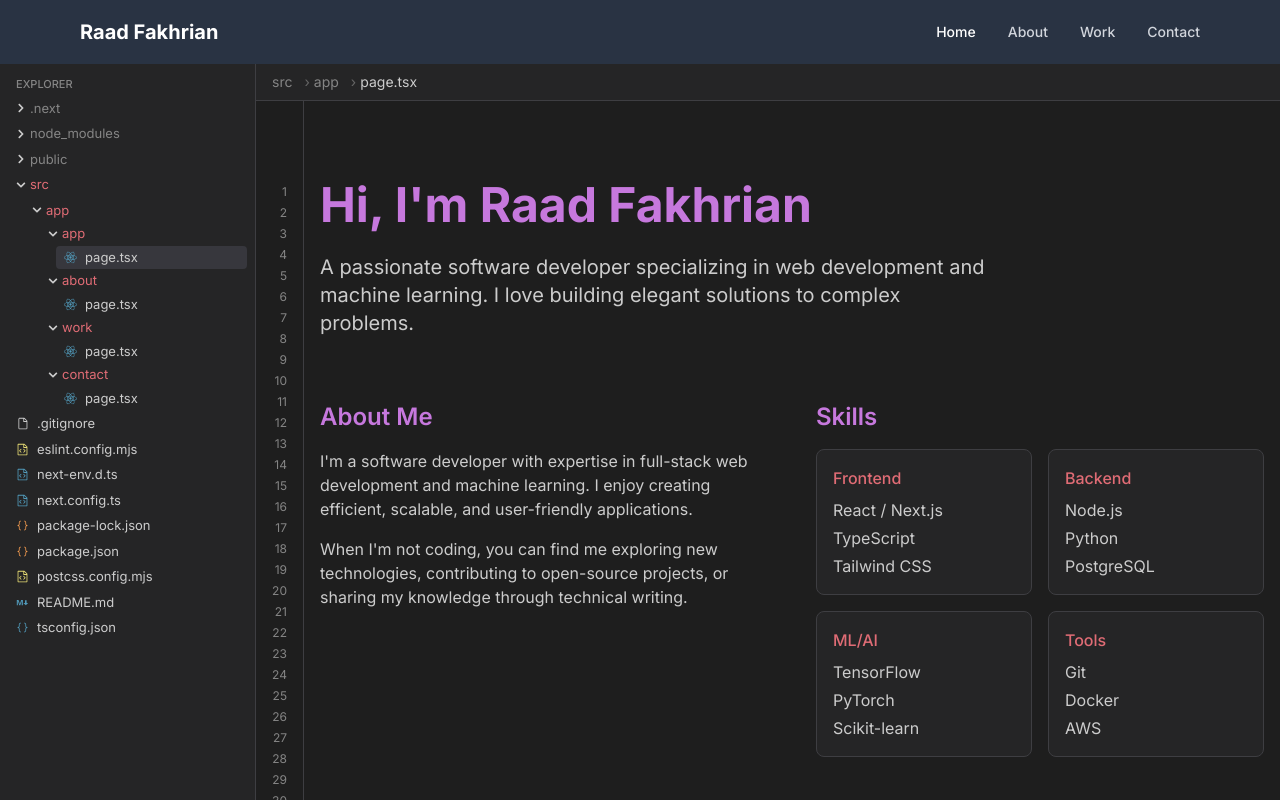
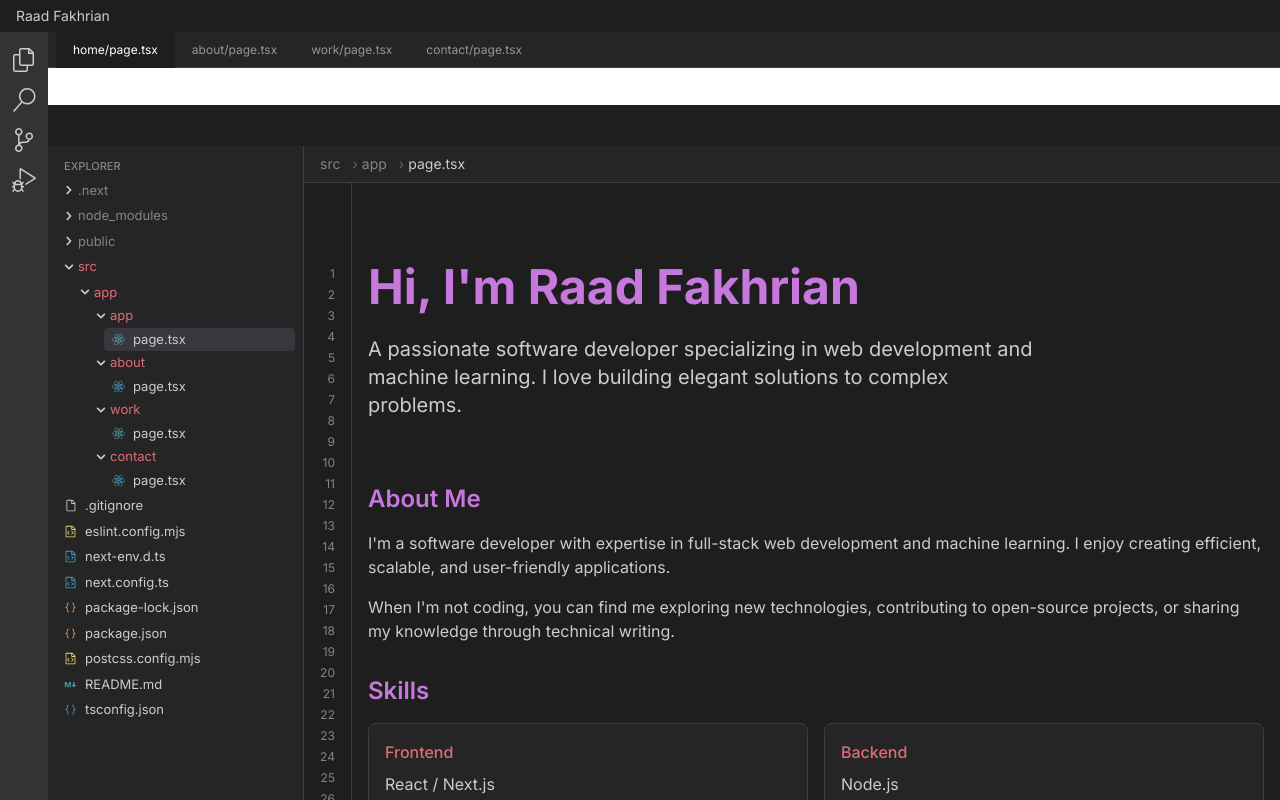
Before and after one commit to raadthedeveloper/website, a Next.js app: page / in a window 1280 px wide. Shown: the top 800 px of the page. Built offline with nearby package versions, Linux system fonts and the light colour scheme.

Commit message:
UI changes

```diff
--- a/src/app/about/page.tsx
+++ b/src/app/about/page.tsx
@@ -8,8 +8,8 @@ export default function About() {
       <div className="text-[#cccccc]">
         <h1 className="text-4xl font-bold mb-12 text-[#C678DD]">About Me</h1>
 
-        <div className="grid grid-cols-1 md:grid-cols-2 gap-12">
         <div>
+          <div className="mb-12">
             <h2 className="text-2xl font-semibold mb-4 text-[#C678DD]">Background</h2>
             <p className="text-[#cccccc] mb-4">
               I'm a software developer with a passion for creating elegant solutions
@@ -25,9 +25,9 @@ export default function About() {
             </p>
           </div>
 
-          <div>
+          <div className="mb-12">
             <h2 className="text-2xl font-semibold mb-4 text-[#C678DD]">Experience</h2>
-            <div className="space-y-6">
+            <div className="grid grid-cols-1 md:grid-cols-2 gap-6">
               <div className="bg-[#252526] p-6 rounded-lg border border-[#3e3e42]">
                 <h3 className="text-xl font-semibold mb-2 text-[#E06C75]">Software Developer</h3>
                 <p className="text-[#858585] mb-2">2020 - Present</p>
@@ -49,9 +49,8 @@ export default function About() {
               </div>
             </div>
           </div>
-        </div>
 
-        <div className="mt-12">
+          <div>
             <h2 className="text-2xl font-semibold mb-6 text-[#C678DD]">Education</h2>
             <div className="grid grid-cols-1 md:grid-cols-2 gap-6">
               <div className="bg-[#252526] p-6 rounded-lg border border-[#3e3e42]">
@@ -68,6 +67,7 @@ export default function About() {
             </div>
           </div>
         </div>
+      </div>
     </PageLayout>
   );
 }
--- a/src/app/contact/page.tsx
+++ b/src/app/contact/page.tsx
@@ -31,7 +31,7 @@ export default function Contact() {
       <div className="text-[#cccccc]">
         <h1 className="text-4xl font-bold mb-12 text-[#C678DD]">Get in Touch</h1>
 
-        <div className="grid grid-cols-1 md:grid-cols-2 gap-12">
+        <div className="grid grid-cols-1 gap-12">
           <div>
             <h2 className="text-2xl font-semibold mb-4 text-[#C678DD]">Contact Information</h2>
             <p className="text-[#cccccc] mb-8">
@@ -39,14 +39,7 @@ export default function Contact() {
               Feel free to reach out through the form or via social media.
             </p>
 
-            <div className="space-y-4">
-              <div>
-                <h3 className="font-medium mb-2 text-[#E06C75]">Email</h3>
-                <a href="mailto:raad.fakhrian@gmail.com" className="text-[#cccccc] hover:text-white transition-colors">
-                  raad.fakhrian@gmail.com
-                </a>
-              </div>
-
+            <div className="space-y-4 mb-8">
               <div>
                 <h3 className="font-medium mb-2 text-[#E06C75]">Social Media</h3>
                 <div className="flex gap-6">
@@ -70,10 +63,15 @@ export default function Contact() {
                   </a>
                 </div>
               </div>
+
+              <div>
+                <h3 className="font-medium mb-2 text-[#E06C75]">Email</h3>
+                <a href="mailto:raad.fakhrian@gmail.com" className="text-[#cccccc] hover:text-white transition-colors">
+                  raad.fakhrian@gmail.com
+                </a>
+              </div>
             </div>
-          </div>
 
-          <div>
             <form onSubmit={handleSubmit} className="space-y-6 bg-[#252526] p-6 rounded-lg border border-[#3e3e42]">
               <div>
                 <label htmlFor="name" className="block text-sm font-medium text-[#E06C75] mb-1">
--- a/src/app/page.tsx
+++ b/src/app/page.tsx
@@ -18,8 +18,8 @@ export default function Home() {
           </p>
         </div>
 
-        <div className="grid grid-cols-1 md:grid-cols-2 gap-12 mb-16">
-          <div>
+        <div className="mb-16">
+          <div className="mb-8">
             <h2 className="text-2xl font-semibold mb-4 text-[#C678DD]">About Me</h2>
             <p className="text-[#cccccc] mb-4">
               I'm a software developer with expertise in full-stack web development
@@ -72,7 +72,7 @@ export default function Home() {
           </div>
         </div>
 
-        <div className="text-center">
+        <div>
           <h2 className="text-2xl font-semibold mb-6 text-[#C678DD]">Let's Connect</h2>
           <div className="flex justify-center gap-6">
             <a
--- a/src/components/Navigation.tsx
+++ b/src/components/Navigation.tsx
@@ -2,6 +2,7 @@
 
 import Link from 'next/link';
 import { usePathname } from 'next/navigation';
+import { VscFiles, VscSearch, VscSourceControl, VscDebugAlt } from 'react-icons/vsc';
 
 export default function Navigation() {
   const pathname = usePathname();
@@ -9,60 +10,56 @@ export default function Navigation() {
   const isActive = (path: string) => pathname === path;
 
   return (
-    <nav className="fixed top-0 left-0 right-0 bg-gray-800/95 backdrop-blur-sm z-50">
-      <div className="max-w-6xl mx-auto px-4">
-        <div className="flex items-center justify-between h-16">
-          <Link
-            href="/"
-            className="text-xl font-bold text-white hover:text-gray-200 transition-colors"
-          >
-            Raad Fakhrian
-          </Link>
+    <>
+      {/* Top Bar */}
+      <div className="fixed top-0 left-0 right-0 h-8 bg-[#1e1e1e] flex items-center px-4 z-50">
+        <span className="text-[#cccccc] text-sm">Raad Fakhrian</span>
+      </div>
 
-          <div className="flex gap-8">
+      {/* Side Icons */}
+      <div className="fixed top-8 left-0 bottom-0 w-12 bg-[#333333] flex flex-col items-center py-2 z-50">
+        <button className="p-2 text-[#cccccc] hover:text-white">
+          <VscFiles size={24} />
+        </button>
+        <button className="p-2 text-[#cccccc] hover:text-white">
+          <VscSearch size={24} />
+        </button>
+        <button className="p-2 text-[#cccccc] hover:text-white">
+          <VscSourceControl size={24} />
+        </button>
+        <button className="p-2 text-[#cccccc] hover:text-white">
+          <VscDebugAlt size={24} />
+        </button>
+      </div>
+
+      {/* Tab Bar */}
+      <div className="fixed top-8 left-12 right-0 h-9 bg-[#252526] flex items-center px-2 border-b border-[#3e3e42] z-40">
+        <div className="flex">
+          {[
+            { path: '/', label: 'page.tsx' },
+            { path: '/about', label: 'page.tsx' },
+            { path: '/work', label: 'page.tsx' },
+            { path: '/contact', label: 'page.tsx' }
+          ].map((item, index) => (
             <Link
-              href="/"
-              className={`text-sm font-medium transition-colors ${
-                isActive('/')
-                  ? 'text-white'
-                  : 'text-gray-300 hover:text-white'
+              key={index}
+              href={item.path}
+              className={`flex items-center h-9 px-4 border-t border-l border-r border-transparent ${
+                isActive(item.path)
+                  ? 'bg-[#1e1e1e] text-white border-[#3e3e42]'
+                  : 'text-[#969696] hover:text-white'
               }`}
             >
-              Home
+              <span className="text-xs">
+                {item.path === '/' ? 'home/' : item.path.slice(1) + '/'}{item.label}
+              </span>
             </Link>
-            <Link
-              href="/about"
-              className={`text-sm font-medium transition-colors ${
-                isActive('/about')
-                  ? 'text-white'
-                  : 'text-gray-300 hover:text-white'
-              }`}
-            >
-              About
-            </Link>
-            <Link
-              href="/work"
-              className={`text-sm font-medium transition-colors ${
-                isActive('/work')
-                  ? 'text-white'
-                  : 'text-gray-300 hover:text-white'
-              }`}
-            >
-              Work
-            </Link>
-            <Link
-              href="/contact"
-              className={`text-sm font-medium transition-colors ${
-                isActive('/contact')
-                  ? 'text-white'
-                  : 'text-gray-300 hover:text-white'
-              }`}
-            >
-              Contact
-            </Link>
-          </div>
+          ))}
         </div>
       </div>
-    </nav>
+
+      {/* Main Content Padding */}
+      <div className="h-[41px]"></div>
+    </>
   );
 }
--- a/src/components/PageLayout.tsx
+++ b/src/components/PageLayout.tsx
@@ -41,10 +41,10 @@ export default function PageLayout({ children, filePath }: PageLayoutProps) {
   ];
 
   return (
-    <div className="min-h-screen bg-[#1e1e1e] flex flex-col">
+    <div className="min-h-screen bg-[#1e1e1e] flex flex-col pt-[41px]">
       <div className="flex-1 flex">
         {/* Left Navigation */}
-        <div className="w-64 bg-[#252526] border-r border-[#3e3e42] text-[#cccccc]">
+        <div className="w-64 bg-[#252526] border-r border-[#3e3e42] text-[#cccccc] ml-12">
           <div className="p-2">
             <div className="uppercase text-[11px] text-[#858585] font-medium px-2 py-1">
               Explorer
```
Lines whose indentation alone changed are shown as unchanged.
